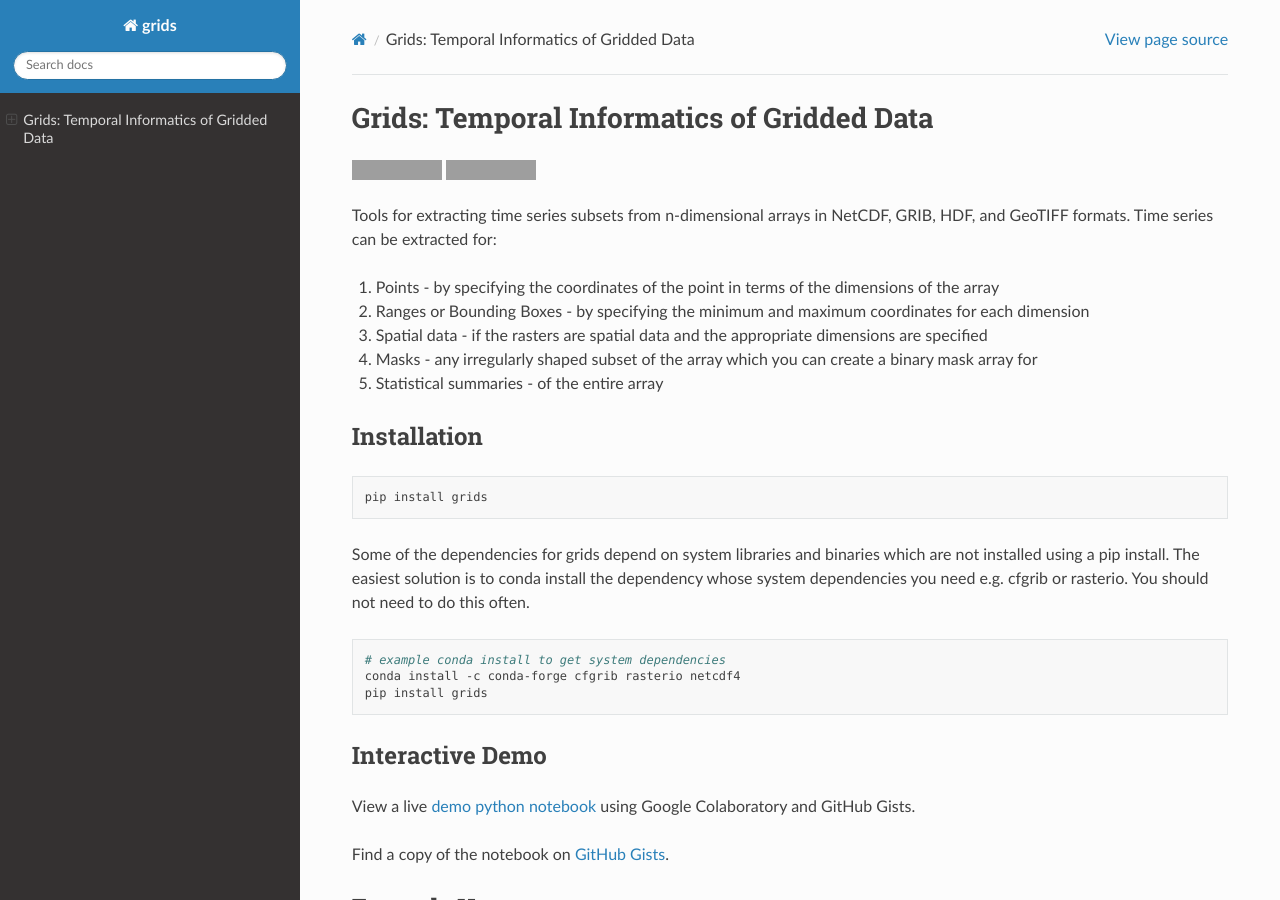
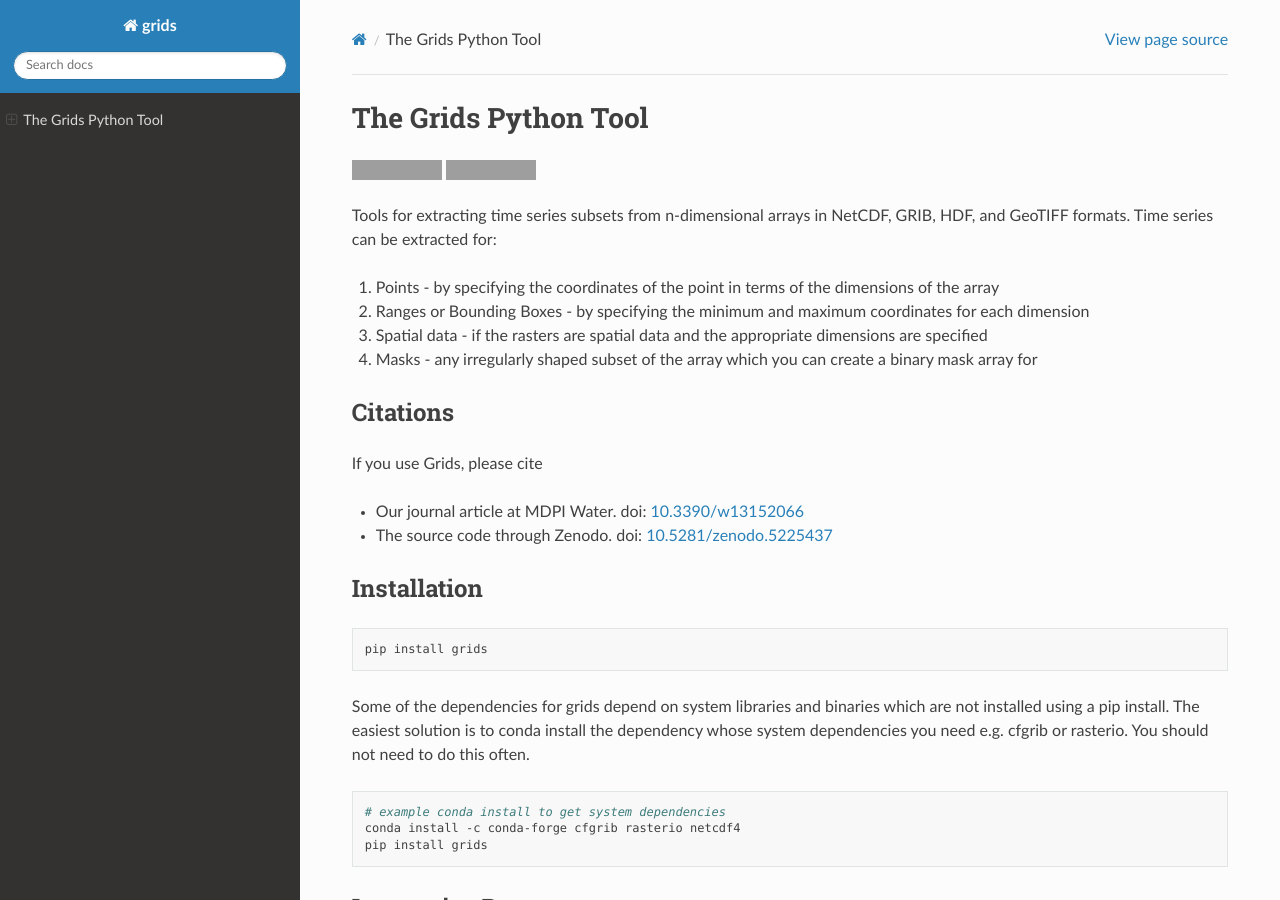
Before and after one commit to rileyhales/grids, a Sphinx documentation site: the page built from docs/index.rst, in a window 1280 px wide and 900 px high. Built offline with Sphinx 7.4.7 and the Read the Docs theme 2.0.0, drawn with Linux system fonts in a browser that asks for light colours; grey boxes are pictures that could not be loaded.

Commit message:
update docs

```diff
--- a/docs/index.rst
+++ b/docs/index.rst
@@ -2,15 +2,15 @@
     :maxdepth: 3
     :numbered:
 
-*******************************************
-Grids: Temporal Informatics of Gridded Data
-*******************************************
+*********************
+The Grids Python Tool
+*********************
 
 .. image:: https://img.shields.io/pypi/v/grids
     :target: https://pypi.org/project/grids
     :alt: PYPI Version
 .. image:: https://readthedocs.org/projects/tsgrids/badge/?version=latest
-    :target: https://tsgrids.readthedocs.io/en/latest/?badge=latest
+    :target: https://grids.rileyhales.com/en/latest/?badge=latest
     :alt: Documentation Status
 
 Tools for extracting time series subsets from n-dimensional arrays in NetCDF, GRIB, HDF, and GeoTIFF formats. Time series
@@ -20,7 +20,14 @@ can be extracted for:
 #. Ranges or Bounding Boxes - by specifying the minimum and maximum coordinates for each dimension
 #. Spatial data - if the rasters are spatial data and the appropriate dimensions are specified
 #. Masks - any irregularly shaped subset of the array which you can create a binary mask array for
-#. Statistical summaries - of the entire array
+
+Citations
+*********
+
+If you use Grids, please cite
+
+- Our journal article at MDPI Water. doi: `10.3390/w13152066 <https://doi.org/10.3390/w13152066>`_
+- The source code through Zenodo. doi: `10.5281/zenodo.5225437 <https://doi.org/10.5281/zenodo.5225437>`_
 
 Installation
 ************
```
Also changed, not shown: 1 other file.
